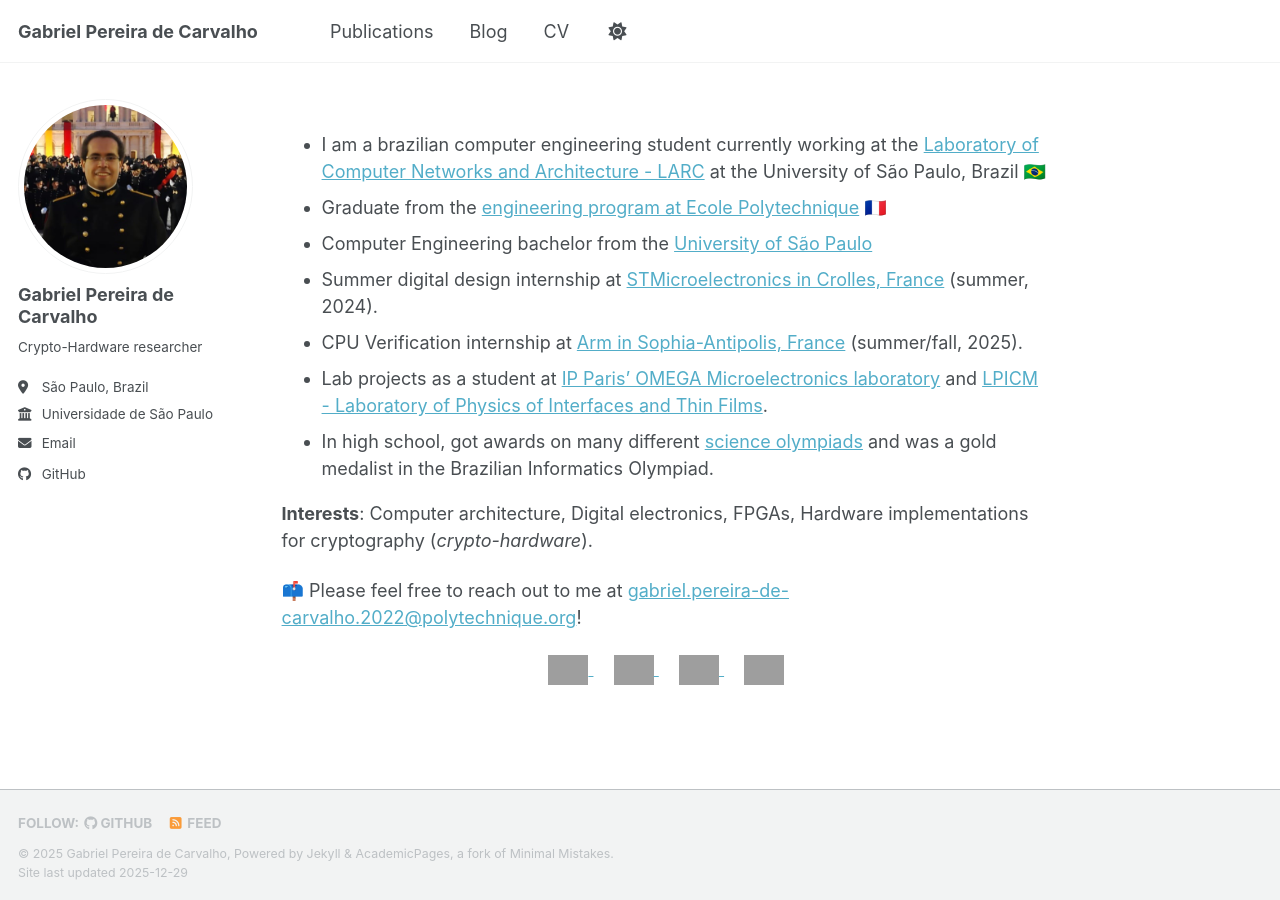
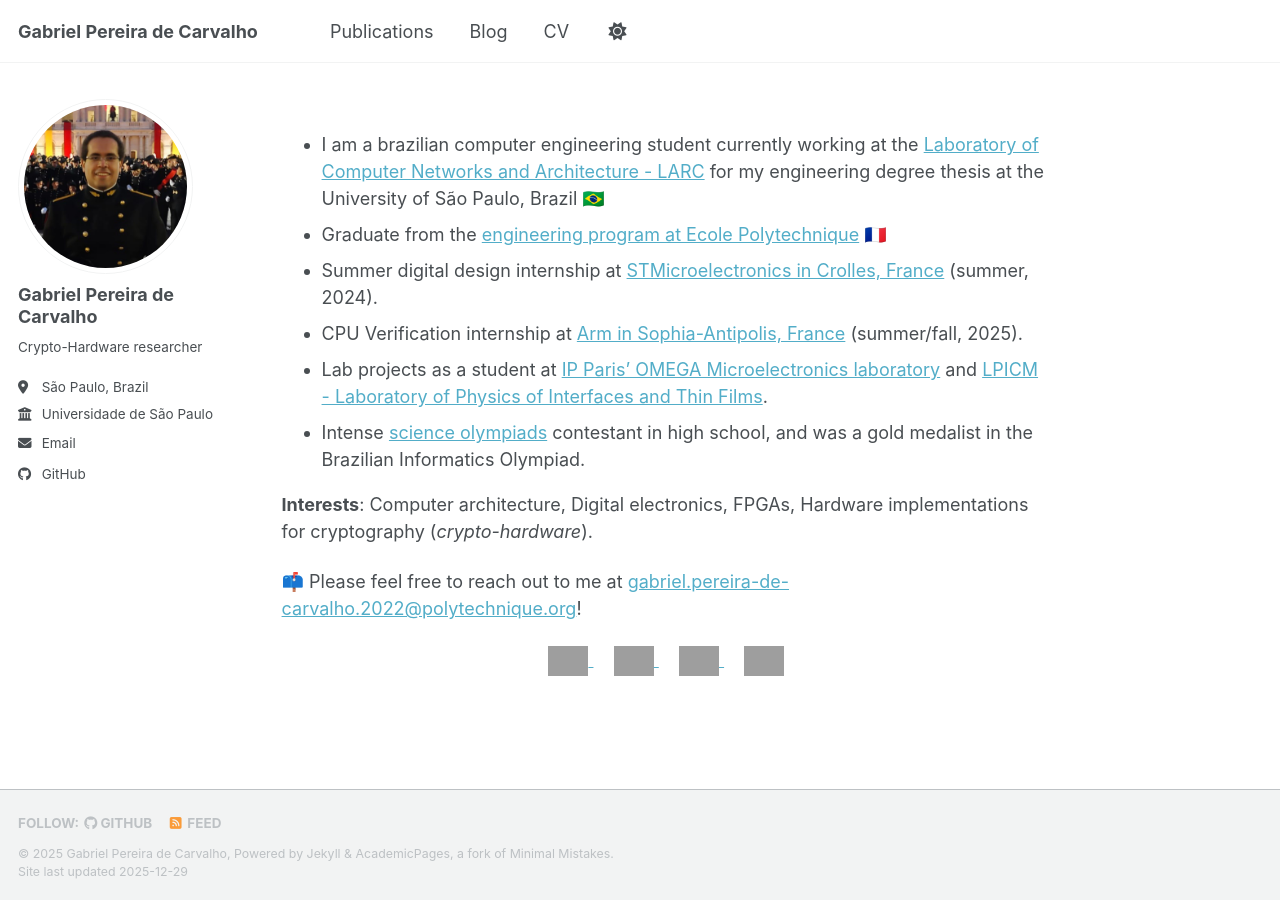
Before and after one commit to ArkhamKnightGPC/ArkhamKnightGPC.github.io, a Jekyll site: the page built from _pages/about.md, in a window 1280 px wide. Built offline with Jekyll 4.4.1, drawn with Linux system fonts in a browser that asks for light colours; a script bundle is joined from its source files by our own code; library files that are not in the unit come from our copies; grey boxes are pictures that could not be loaded.

Commit message:
:memo: slight changes to about text

```diff
--- a/_pages/about.md
+++ b/_pages/about.md
@@ -7,13 +7,12 @@ redirect_from:
   - /about.html
 ---
 
-- I am a brazilian computer engineering student currently working at the [Laboratory of Computer Networks and Architecture - LARC](https://www.larc.usp.br/en) at the University of São Paulo, Brazil 🇧🇷
+- I am a brazilian computer engineering student currently working at the [Laboratory of Computer Networks and Architecture - LARC](https://www.larc.usp.br/en) for my engineering degree thesis at the University of São Paulo, Brazil 🇧🇷
 - Graduate from the [engineering program at Ecole Polytechnique](https://programmes.polytechnique.edu/cycle-ingenieur-polytechnicien/cycle-ingenieur-polytechnicien) 🇫🇷
-- Computer Engineering bachelor from the [University of São Paulo](https://www.poli.usp.br/)
 - Summer digital design internship at [STMicroelectronics in Crolles, France](https://www.st.com/content/st_com/en/about/manufacturing-at-st/our-facilities/crolles-st-site.html) (summer, 2024).
 - CPU Verification internship at [Arm in Sophia-Antipolis, France](https://careers.arm.com/france-sophia-antipolis-office) (summer/fall, 2025).
 - Lab projects as a student at [IP Paris' OMEGA Microelectronics laboratory](https://omega.ip-paris.fr/en/overview) and [LPICM - Laboratory of Physics of Interfaces and Thin Films](https://lpicm.cnrs.fr/about-us/welcome-to-lpicm/).
-- In high school, got awards on many different [science olympiads](https://github.com/ArkhamKnightGPC/Certificados_Olimpiadas) and was a gold medalist in the Brazilian Informatics Olympiad.
+- Intense [science olympiads](https://github.com/ArkhamKnightGPC/Certificados_Olimpiadas) contestant in high school, and was a gold medalist in the Brazilian Informatics Olympiad.
 
 **Interests**: Computer architecture, Digital electronics, FPGAs, Hardware implementations for cryptography (*crypto-hardware*).
 
```
